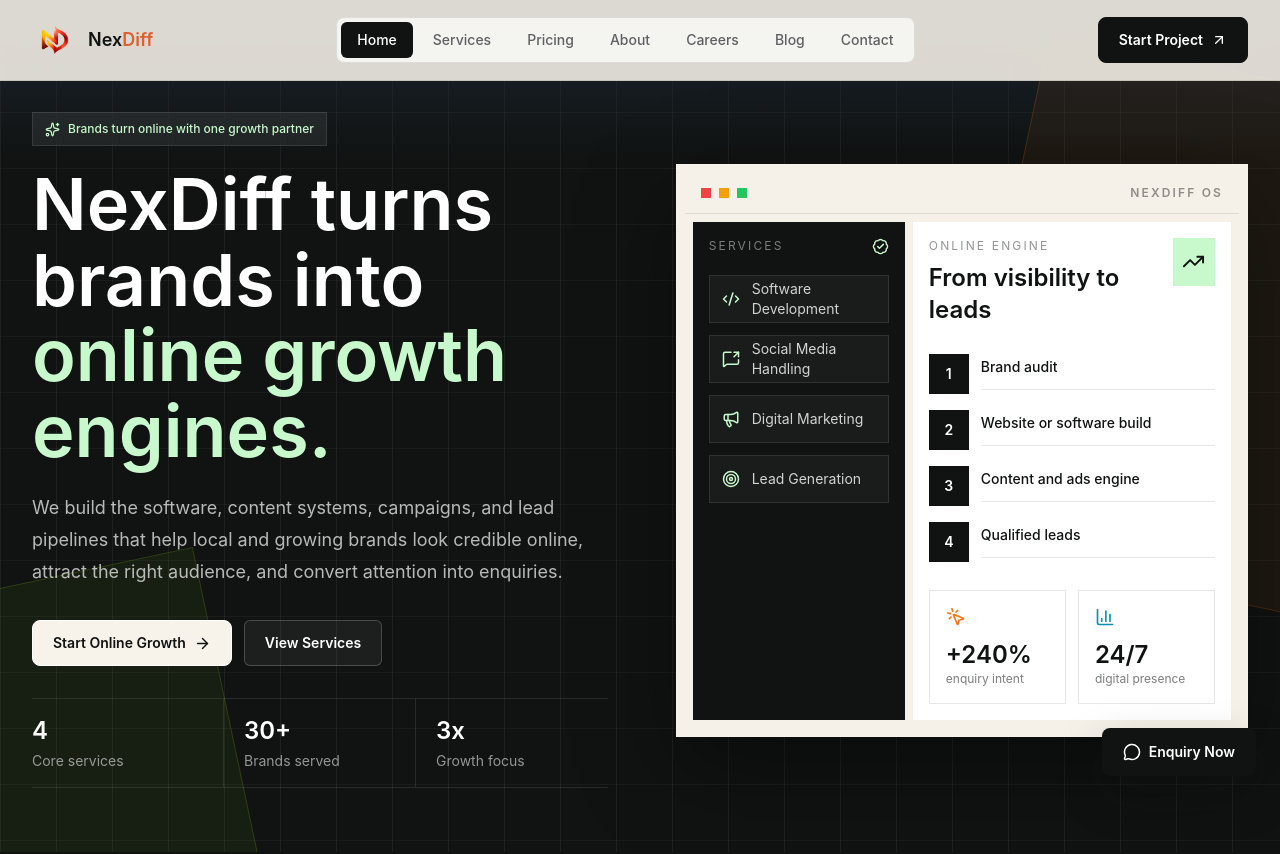
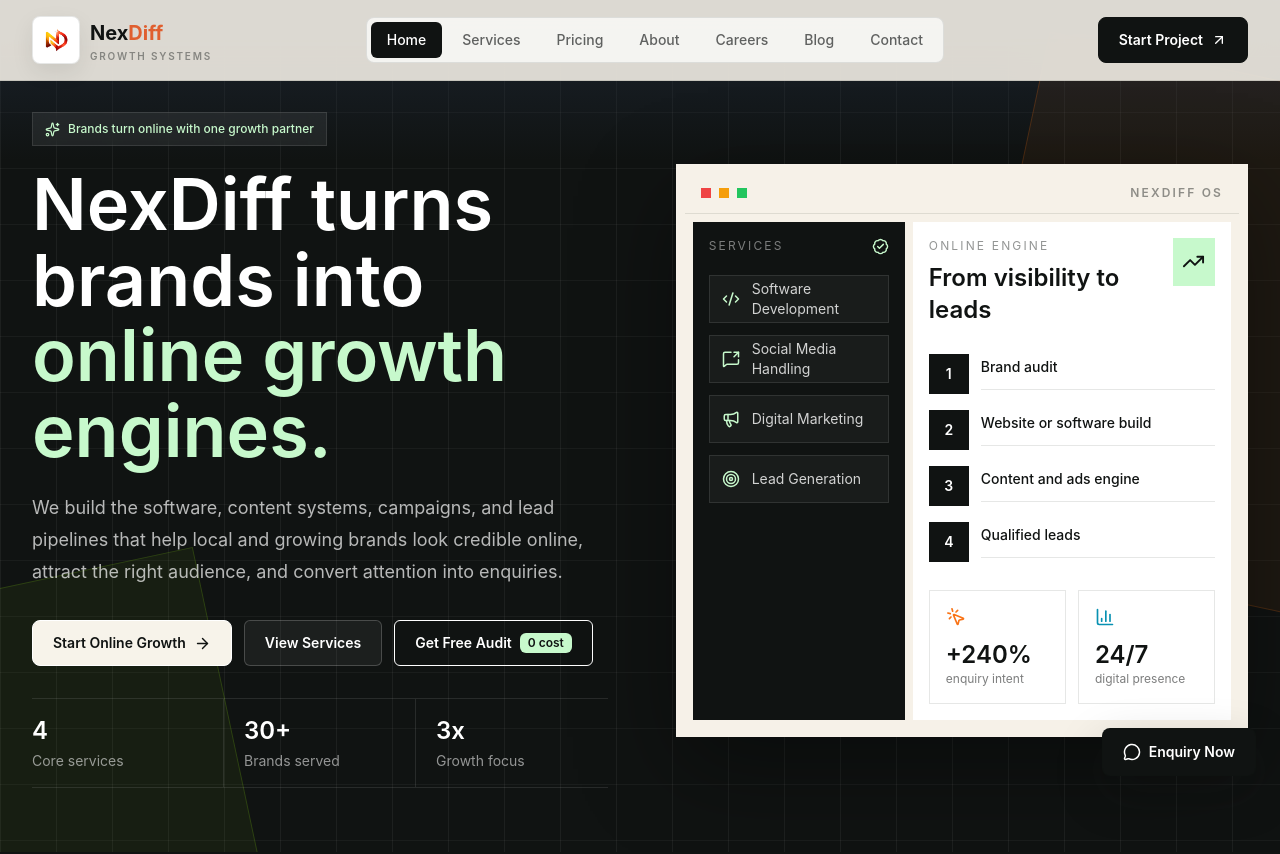
Before and after one commit to Mdgulfam-dev/NexDiff-frontend, a React (Vite) app: page / in a window 1280 px wide. Shown: the top 854 px of the page. Built offline with nearby package versions, Linux system fonts and the light colour scheme.

Commit message:
update logo

```diff
--- a/src/components/Navbar.jsx
+++ b/src/components/Navbar.jsx
@@ -29,10 +29,27 @@ const Navbar = () => {
   return (
     <nav className="fixed inset-x-0 top-0 z-50 border-b border-[#101312]/10 bg-[#f7f3ea]/88 text-[#101312] backdrop-blur-xl">
       <div className="container-wide flex h-20 items-center justify-between px-4 sm:px-6 lg:px-8">
-        <Link to="/" className="flex items-center gap-3" onClick={() => setIsOpen(false)}>
-          <img src={logo} alt="NexDiff" className="h-11 w-11 object-contain" />
-          <span className="text-lg font-semibold tracking-normal">
-            Nex<span className="text-[#e05f2f]">Diff</span>
+        <Link
+          to="/"
+          className="group flex min-w-0 items-center gap-2.5"
+          onClick={() => setIsOpen(false)}
+          aria-label="NexDiff home"
+        >
+          <span className="flex h-12 w-12 shrink-0 items-center justify-center rounded-lg border border-[#101312]/10 bg-white shadow-[0_8px_22px_rgba(16,19,18,0.08)] transition group-hover:-translate-y-0.5">
+            <img
+              src={logo}
+              alt=""
+              className="h-9 w-9 object-contain"
+              aria-hidden="true"
+            />
+          </span>
+          <span className="flex flex-col leading-none">
+            <span className="text-xl font-bold tracking-normal text-[#101312]">
+              Nex<span className="text-[#e05f2f]">Diff</span>
+            </span>
+            <span className="mt-1 hidden text-[10px] font-semibold uppercase tracking-[0.18em] text-[#101312]/42 sm:block">
+              Growth Systems
+            </span>
           </span>
         </Link>
 
--- a/src/sections/Hero.jsx
+++ b/src/sections/Hero.jsx
@@ -114,6 +114,19 @@ const Hero = () => {
               className="inline-flex items-center justify-center gap-2 rounded-md border-white/20 bg-white/5"
             >
               View Services
+            </Button>
+
+            <Button
+              variant="outline"
+              onClick={() =>
+                navigate("/pricing/request?plan=free-social-media-analysis")
+              }
+              className="inline-flex items-center justify-center gap-2 rounded-md border-[#c7f9cc]/50 bg-[#c7f9cc]/10 text-[#c7f9cc] hover:bg-[#c7f9cc]/18"
+            >
+              Get Free Audit
+              <span className="rounded-md bg-[#c7f9cc] px-2 py-0.5 text-xs font-semibold text-[#101312]">
+                0 cost
+              </span>
             </Button>
           </Motion.div>
 
```
